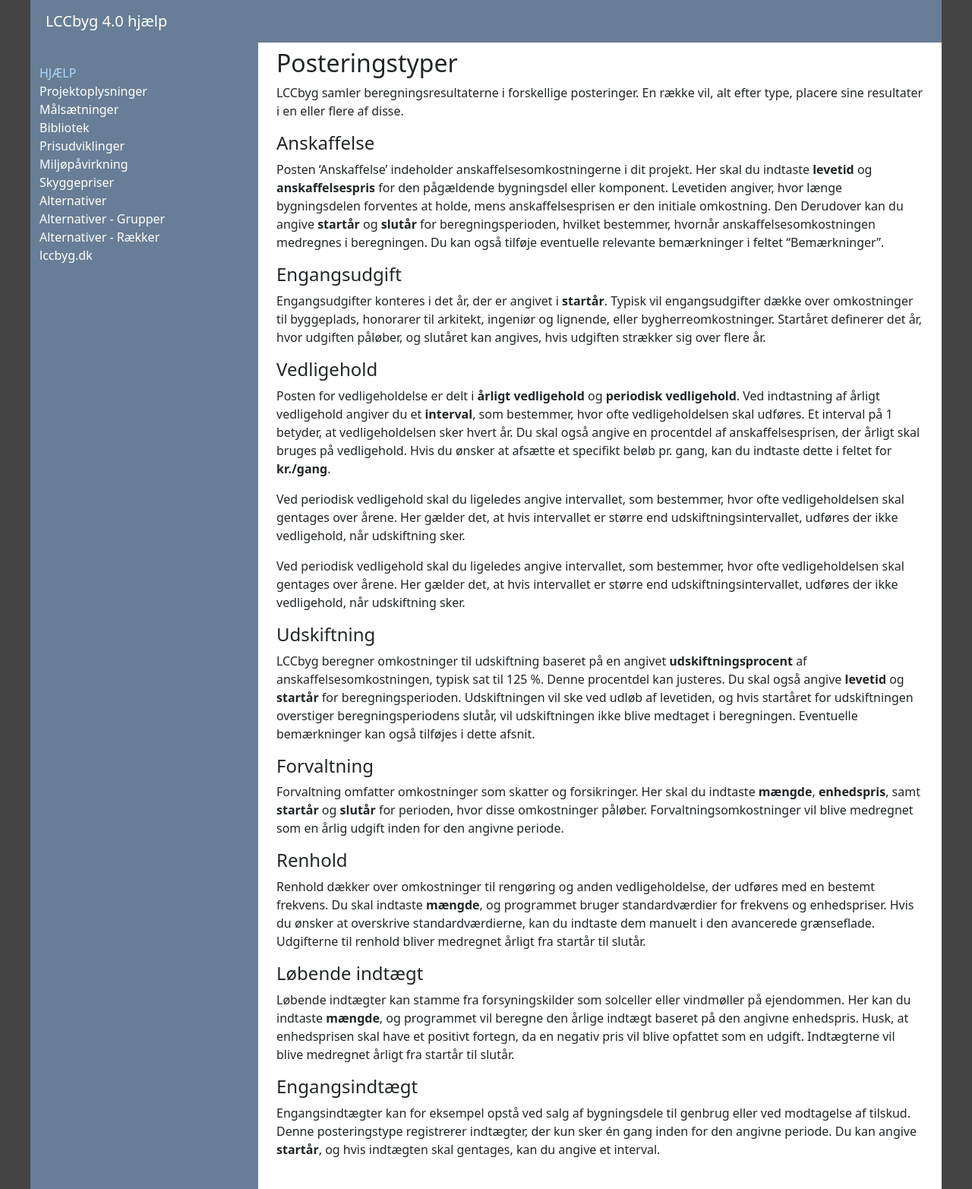
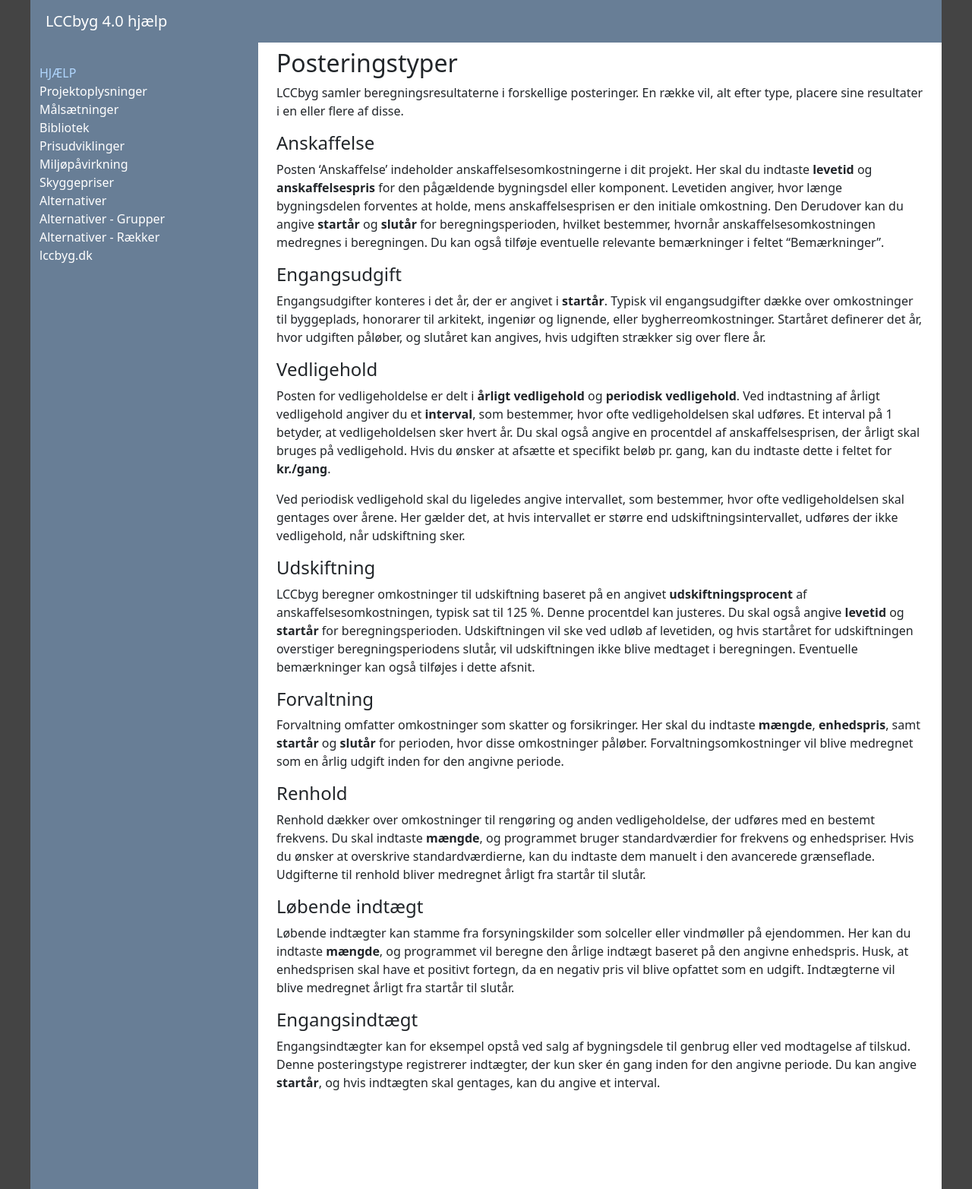
Before and after one commit to LccBuild/lccbyg-docs, a Jekyll site: the page built from docs/help/40/da/general/rowdetails.md, in a window 1280 px wide. Shown: the whole page at 76% size. Built offline with Jekyll 4.4.1, drawn with Linux system fonts in a browser that asks for light colours.

Commit message:
Update rowdetails.md

```diff
--- a/docs/help/40/da/general/rowdetails.md
+++ b/docs/help/40/da/general/rowdetails.md
@@ -14,7 +14,7 @@ LCCbyg samler beregningsresultaterne i forskellige posteringer. En række vil, a
 
 
 
-Ved periodisk vedligehold skal du ligeledes angive intervallet, som bestemmer, hvor ofte vedligeholdelsen skal gentages over årene. Her gælder det, at hvis intervallet er større end udskiftningsintervallet, udføres der ikke vedligehold, når udskiftning sker.
+
 
 #### Udskiftning
 
```
